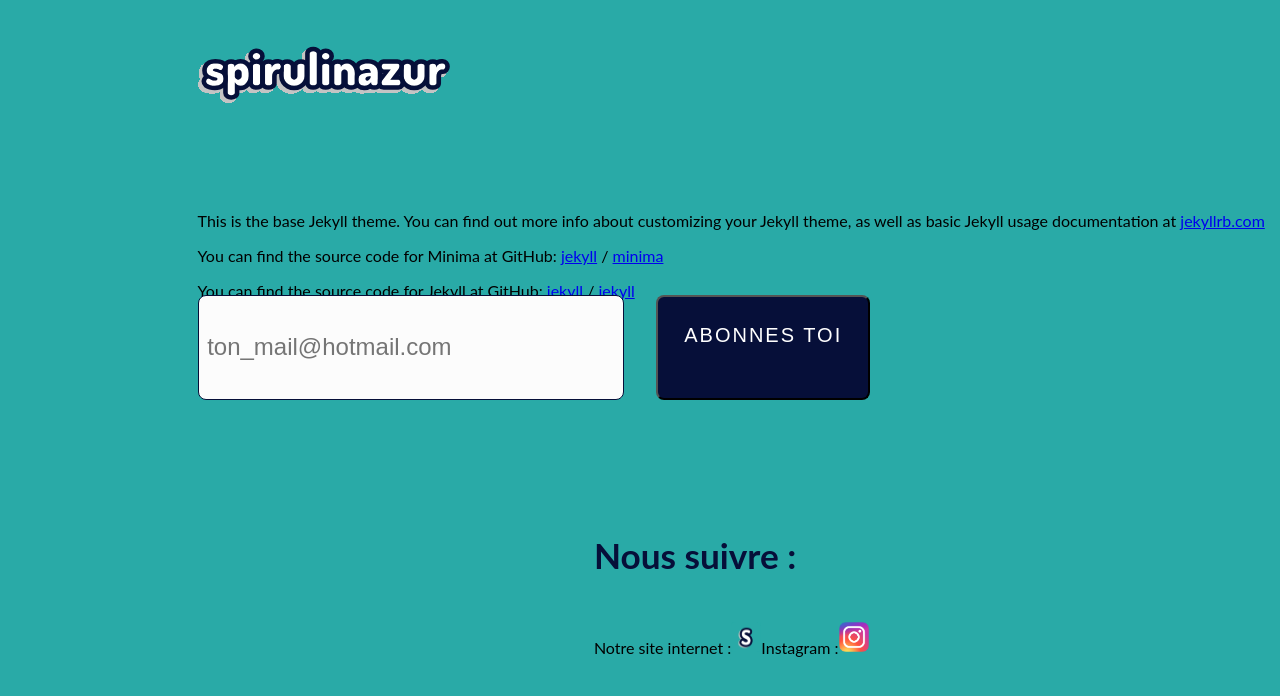
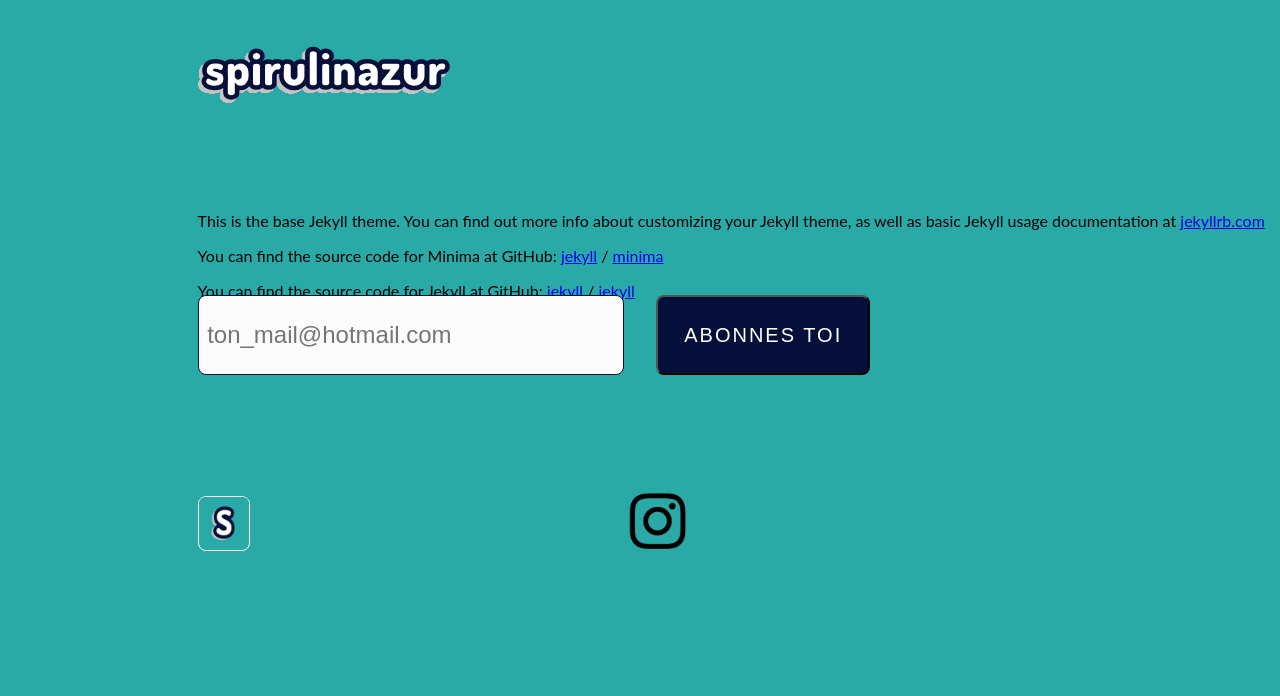
Before and after one commit to PelDoingCode/spirulinazur_test, a Jekyll site: the page built from about.markdown, in a window 1280 px wide. Shown: the top 696 px of the page. Built offline with Jekyll 4.4.1, drawn with Linux system fonts in a browser that asks for light colours.

Commit message:
front improve but need to adapt all size screen

```diff
--- a/_includes/footer.html
+++ b/_includes/footer.html
@@ -1,28 +1,22 @@
-<footer class="footer-a" style="display: flex;   justify-content: space-around;
-">
+<footer class="footer-a" >
   <div class="footer-b">
 
-    <div class="footer-c">
-      <h4> Nous suivre :</h4>
-    </div>
 
-    <div class="footer-d" style="display: flex; justify-content: space-around;">
+    <div class="footer-d" style="display: flex; justify-content: left;   align-items: center;
+">
 
-      <div class="footer-e" style="display: flex; justify-content: space-between;">
-        <p> Notre site internet : </p>
-        <a href="https://www.spirulinazur.fr/"
-        class="social-link social-icon">
-        <img src="../assets/logo_figma.png" style="height: 30px; width: 30px;">
+      <a href="https://www.spirulinazur.fr/" target="_blank"
+        class="social-link social-icon" style="border-radius: 8px; border: 1.5px solid white;">
+        <img src="../assets/logo_figma.png" style="height: 50px; width: 50px;">
       </a>
 
-      </div>
-      <div class="footer-e" style="display: flex; justify-content: space-between;">
-        <p> Instagram :  </p>
-        <a href="https://github.com/boschbird/"
-        class="social-link social-icon">
-        <img src="../assets/insta.png" style="height: 30px; width: 30px;">
-        </a>
-      </div>
+      <a href="https://www.instagram.com/spirulinazur/?hl=fr" target="_blank" class="social-link social-icon" style='padding-left:35%;'>
+        <img src="../assets/insta.png" style="height: 70px; width: 70px;">
+      </a>
+
+      <a href="https://github.com/boschbird/" class="social-link social-icon" style="left:10%;">
+      </a>
+
     </div>
 
   </div>
--- a/css/main.css
+++ b/css/main.css
@@ -152,7 +152,6 @@
     color: white;
     font-weight: 500;
     font-size: 20px;
-    margin-top: 3.4px;
 
     letter-spacing: 2px;
   }
@@ -233,7 +232,7 @@
     margin-top: -2%;
     position: absolute;
     width: 40%;
-    height: 18%;
+    height: 11%;
     left: 0;
 
     /* Colors/White */
@@ -253,7 +252,7 @@
     margin-top: -2%;
     position: absolute;
     width: 20%;
-    height: 18%;
+    height: 11%;
     left: 43%;
 
     background: #060F39;
```
Also changed, not shown: assets/insta.png, assets/insta_2.png (added).
